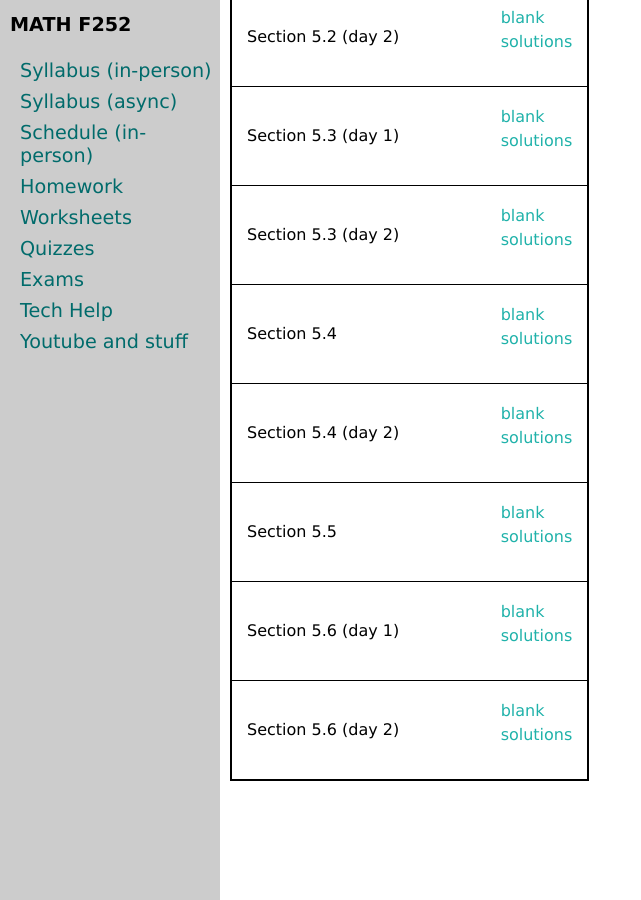
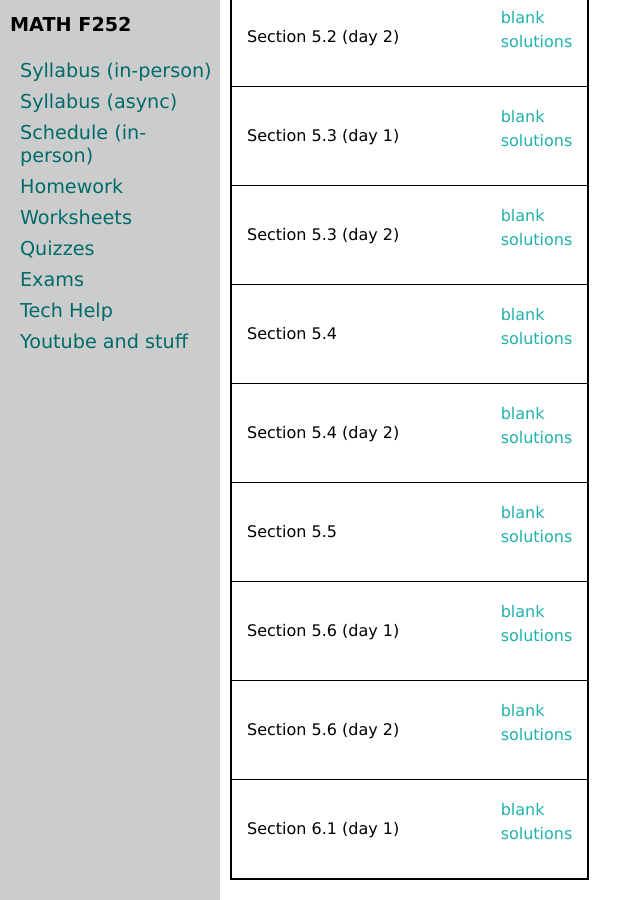
Before and after one commit to uaf-math/calc2, a Jekyll site: the page built from worksheetsF25.md, in a window 1280 px wide and 900 px high, scrolled down 2880 px. Shown: the whole window, without its empty margins (0-641 px from the left). Built offline with Jekyll 4.4.1, drawn with Linux system fonts in a browser that asks for light colours.

Commit message:
Update worksheetsF25.yml

```diff
--- a/_data/worksheetsF25.yml
+++ b/_data/worksheetsF25.yml
@@ -108,3 +108,6 @@ worksheets:
 - name: Section 5.6 (day 2)
   blank: M252-5-6-b.pdf
   solutions: M252-5-6-b-s.pdf
+- name: Section 6.1 (day 1)
+  blank: M252-6-1-a.pdf
+  solutions: M252-6-1-aa-s.pdf
```
